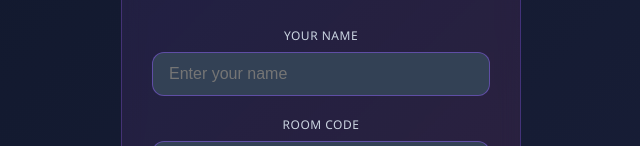
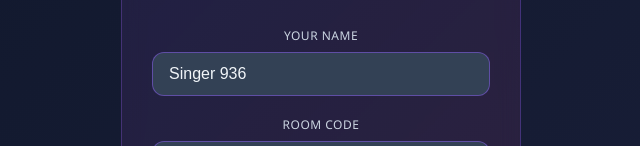
Before and after one commit to shreshthjain08-ux/viblend, a plain HTML site: page karaoke.html in a window 1280 px wide. Shown: the part 352-498 px from the top of the page, without its empty margins (319-959 px from the left). Drawn offline with Linux system fonts and the light colour scheme.

Commit message:
Fix: Add debug logging and auto-fill demo name

```diff
--- a/karaoke.html
+++ b/karaoke.html
@@ -873,10 +873,20 @@
 
     // Initialize
     document.addEventListener('DOMContentLoaded', () => {
-      console.log('App loaded');
+      console.log('✅ Karaoke App Loaded');
+      console.log('Room System Ready - Open 2 browsers to test');
     });
 
     window.addEventListener('beforeunload', leaveRoom);
+
+    // Auto-fill demo name
+    window.addEventListener('load', () => {
+      const nameInput = document.getElementById('yourName');
+      if (nameInput) {
+        nameInput.value = 'Singer ' + Math.floor(Math.random() * 1000);
+      }
+      console.log('Demo mode ready - just click "Create Room"');
+    });
   </script>
 </body>
 </html>
```
